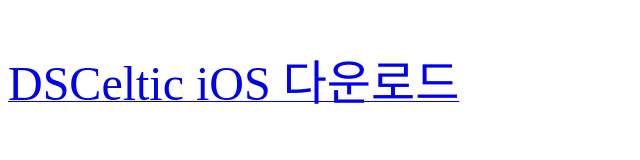
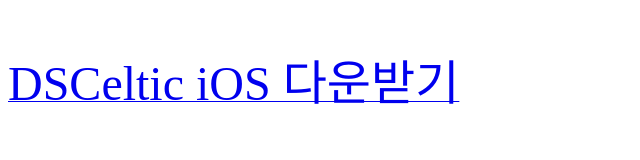
Before and after one commit to rojhw/dsceltic, a plain HTML site: page dsceltic/index.html in a window 1280 px wide. Shown: the whole page, without its empty margins (0-640 px from the left). Drawn offline with Linux system fonts and the light colour scheme.

Commit message:
asdfasdf

```diff
--- a/dsceltic/index.html
+++ b/dsceltic/index.html
@@ -11,6 +11,6 @@
 <body>
 	</br>
 	</br>
-	<a href="itms-services://?action=download-manifest&url=https://raw.githubusercontent.com/rojhw/rojhw.github.io/master/dsceltic/DSCeltic_102.plist"><font size="20">DSCeltic iOS 다운로드</font></a>
+	<a href="itms-services://?action=download-manifest&url=https://raw.githubusercontent.com/rojhw/rojhw.github.io/master/dsceltic/DSCeltic_102.plist"><font size="20">DSCeltic iOS 다운받기</font></a>
 </body>
 </html>
```
